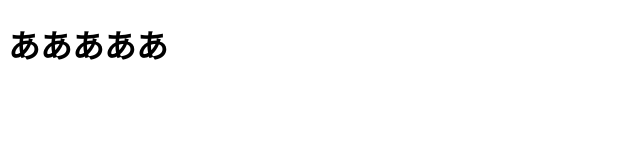
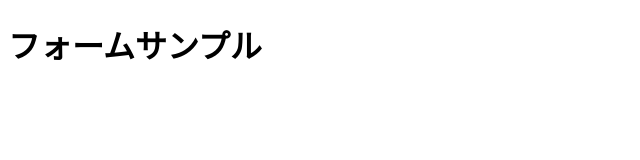
Before and after one commit to yoshiokaharuto/conflict-test-1, a plain HTML site: page form.html in a window 1280 px wide. Shown: the whole page, without its empty margins (0-640 px from the left). Drawn offline with Linux system fonts and the light colour scheme.

Commit message:
コンフリクト起こすよ

```diff
--- a/form.html
+++ b/form.html
@@ -6,6 +6,6 @@
     <title>フォームサンプル</title>
 </head>
 <body>
-    <h1>あああああ</h1>
+    <h1>フォームサンプル</h1>
 </body>
 </html>
```
Also changed, not shown: index.html (+1 -0 lines).
